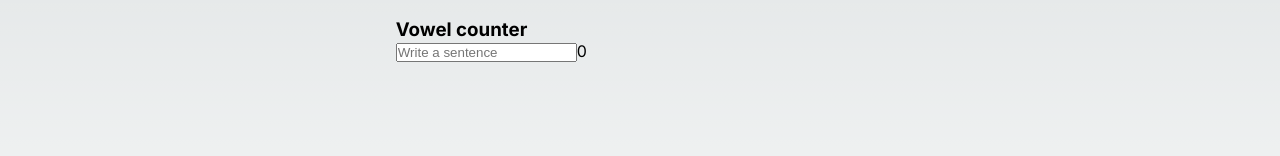
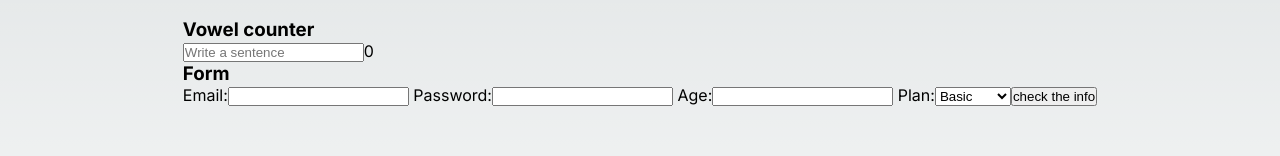
Before and after one commit to Aluonam/pt_v12_prueba1, a Next.js app in the folder prueba1/: page / in a window 1280 px wide. Shown: the part 319-475 px from the top of the page. Built offline with nearby package versions, Linux system fonts and the light colour scheme; no server answers.

Commit message:
feat: all form data

```diff
--- a/prueba1/package.json
+++ b/prueba1/package.json
@@ -16,6 +16,7 @@
     "next": "14.2.4",
     "react": "^18",
     "react-dom": "^18",
+    "react-hook-form": "^7.52.1",
     "styled-components": "^6.1.11"
   },
   "devDependencies": {
--- /dev/null
+++ b/prueba1/pages/components/FormWithModal.tsx
@@ -0,0 +1,46 @@
+import React, { useState } from 'react'
+import { useForm } from 'react-hook-form';
+
+interface FormState {
+    email: string;
+    password: string;
+    age?: number;
+    plan: string;
+}
+
+const FormWithModal = () => {
+
+    const {register, handleSubmit} = useForm<FormState>()
+
+    const onSubmit = (data:FormState)=>{
+        console.log("datos",data)
+    }
+
+  return (
+    <>
+    <h3>Form</h3>
+    <form onSubmit={handleSubmit(onSubmit)} >
+        <label htmlFor='email'> Email:</label>
+        <input type='mail' id='email' required {...register('email')}></input>
+
+        <label htmlFor='password'> Password:</label>
+        <input type='password' id='password' required {...register('password')}></input>
+
+        <label htmlFor='age'> Age:</label>
+        <input type='number' id='age'  {...register('age',  {valueAsNumber: true}) }></input>
+
+        <label htmlFor='number'> Plan:</label>
+        <select id='plan' required {...register('plan')}>
+            <option aria-valuetext='basic'>Basic</option>
+            <option aria-valuetext='basic'>Medium</option>
+            <option aria-valuetext='basic'>Premium</option>
+        </select>
+
+        <button type='submit'>check the info</button>
+    </form>
+
+    </>
+  )
+}
+
+export default FormWithModal
--- a/prueba1/pages/components/VowelCounter.tsx
+++ b/prueba1/pages/components/VowelCounter.tsx
@@ -1,11 +1,9 @@
-import React, { useEffect, useState } from 'react'
+import React, { useState } from 'react'
 
 const VowelCounter = () => {
 
     // const [sentence, setSentence] = useState<string>("");
     const [counter, setCounter] = useState<number>(0);
-    console.log("ejemplo")
-
     const handleVowelCounter = (sentence:string)=>{
         const vocals = ["a","o","i","e","u"]
         setCounter(0)
--- a/prueba1/pages/index.tsx
+++ b/prueba1/pages/index.tsx
@@ -5,6 +5,7 @@ import TableDataPosts from "./components/TableDataPosts";
 import DelLastWord from "./components/DelLastWord";
 import ActualHourButton from "./components/ActualHourButton";
 import VowelCounter from "./components/VowelCounter";
+import FormWithModal from "./components/FormWithModal";
 
 
 const inter = Inter({ subsets: ["latin"] });
@@ -30,6 +31,8 @@ export default function Home() {
           <br></br>
           <br></br>
           <VowelCounter></VowelCounter>
+          <br></br>
+          <FormWithModal></FormWithModal>
         </div>
       </main>
     </>
```
Also changed, not shown: 1 other file (tests, documents, lock files or other folders).
